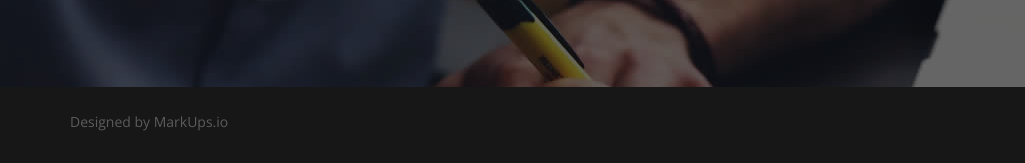
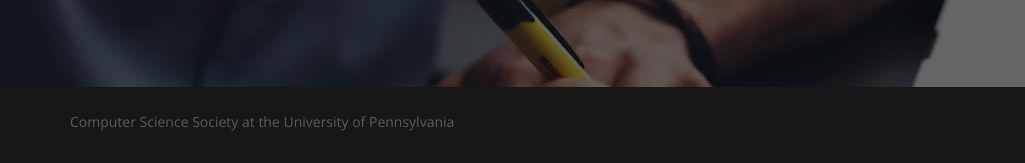
Before and after one commit to carlsonkellie/cssWebsite2019-template1, a plain HTML site: page 404.html in a window 1280 px wide. Shown: the part 1081-1244 px from the top of the page, 0-1025 px from the left. Drawn offline with nearby package versions, Linux system fonts and the light colour scheme.

Commit message:
Footer update, all pages

```diff
--- a/404.html
+++ b/404.html
@@ -162,7 +162,7 @@
       <div class="row">
         <div class="col-md-6 col-sm-6">
           <div class="footer-left">
-            <p>Designed by <a href="http://www.markups.io/">MarkUps.io</a></p>
+            <p>Computer Science Society at the University of Pennsylvania</p>
           </div>
         </div>
         <div class="col-md-6 col-sm-6">
```
Also changed, not shown: blog-archive.html (+1 -1 lines), blog-single-with-left-sidebar.html (+1 -1 lines), blog-single-with-out-sidebar.html (+1 -1 lines), blog-single-with-right-sidebar.html (+1 -1 lines), feature.html (+1 -1 lines), index.html (+1 -1 lines), portfolio.html (+1 -1 lines), service.html (+1 -1 lines).
